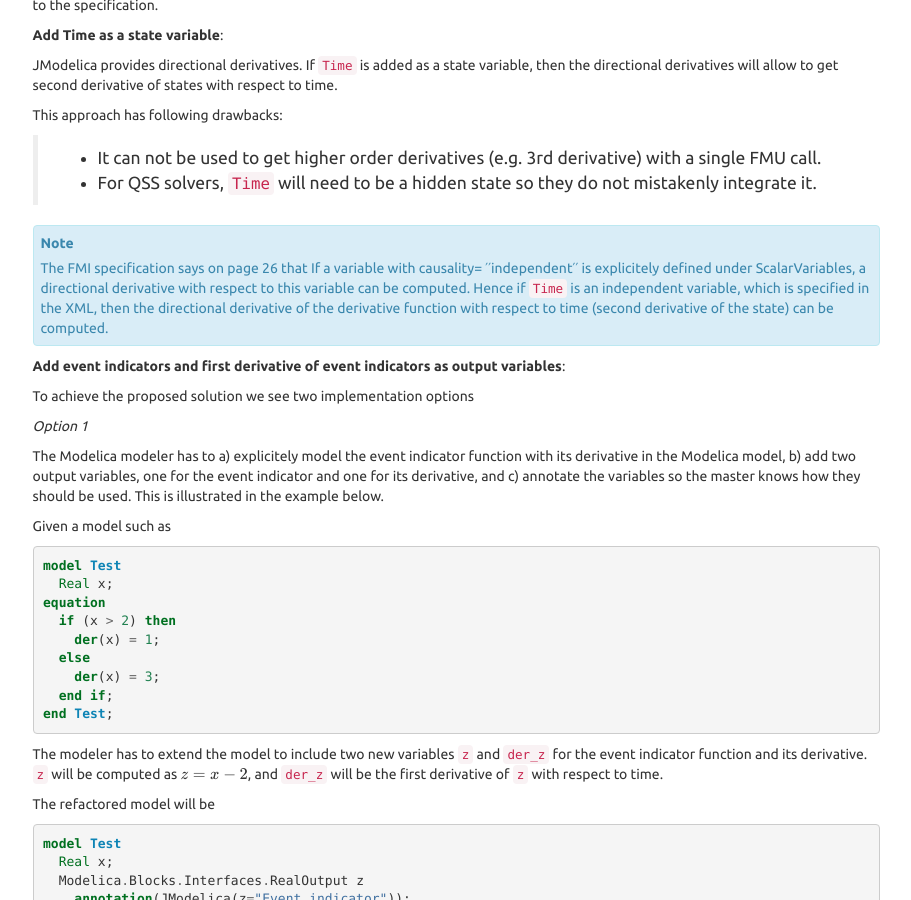
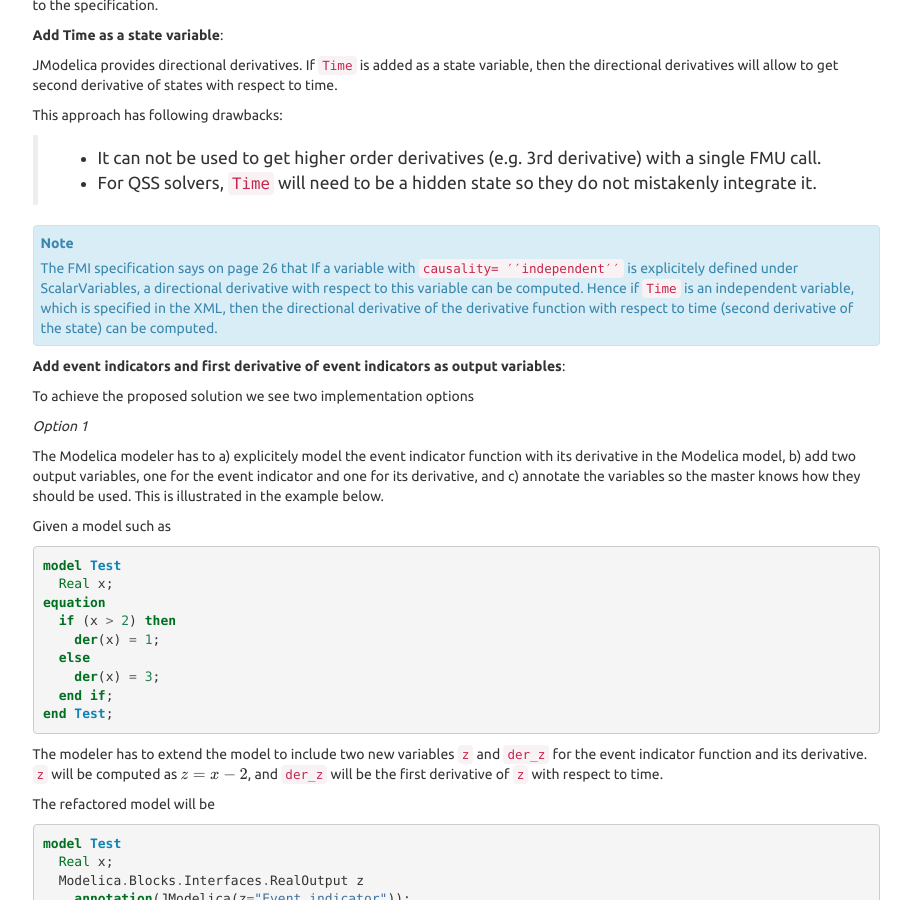
Before and after one commit to lbl-srg/soep, a Sphinx documentation site: the page built from doc-design/source/softwareArchitecture.rst, in a window 1280 px wide and 900 px high, scrolled down 10640 px. Shown: the whole window, without its empty margins (330-1241 px from the left). Built offline with Sphinx 7.4.7, drawn with Linux system fonts in a browser that asks for light colours; cross-references to code outside the pages are shown as plain code.

Commit message:
Updated documentation

```diff
--- a/doc-design/source/softwareArchitecture.rst
+++ b/doc-design/source/softwareArchitecture.rst
@@ -355,7 +355,7 @@ This approach has following drawbacks:
 .. note::
 
   The FMI specification says on page 26 that If a variable with
-  causality= ′′independent′′ is explicitely defined under
+  ``causality= ′′independent′′`` is explicitely defined under
   ScalarVariables, a directional derivative with
   respect to this variable can be computed.
   Hence if ``Time`` is an independent variable, which is specified
```
